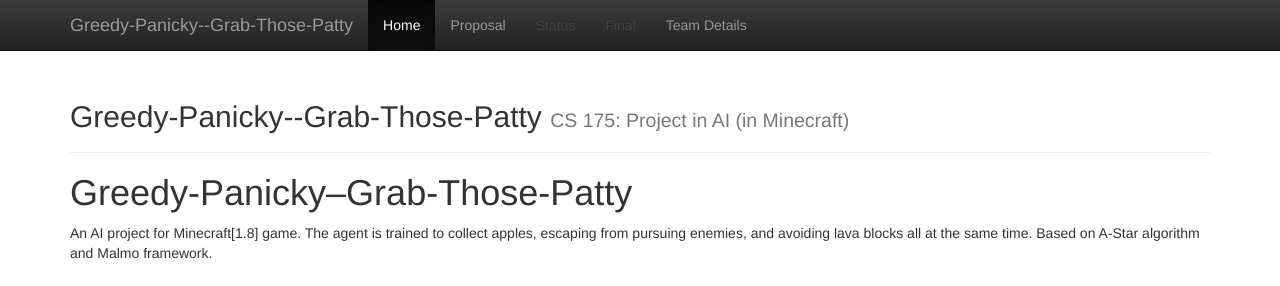
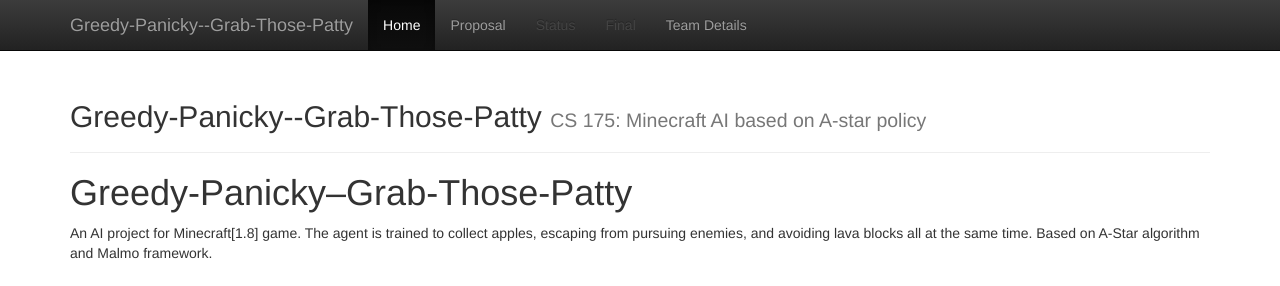
Before and after one commit to Leoll1020/Greedy-Panicky--Grab-Those-Patty, a Jekyll site: the page built from docs/index.md, in a window 1280 px wide and 900 px high. Shown: the top 286 px of the window. Built offline with Jekyll 4.4.1, drawn with Linux system fonts in a browser that asks for light colours.

Commit message:
Update _config.yml

```diff
--- a/docs/_config.yml
+++ b/docs/_config.yml
@@ -2,7 +2,7 @@
 # site.title
 
 title:    'Greedy-Panicky--Grab-Those-Patty'
-subtitle: 'CS 175: Project in AI (in Minecraft)'
+subtitle: 'CS 175: Minecraft AI based on A-star policy'
 
 
 #########################
```
